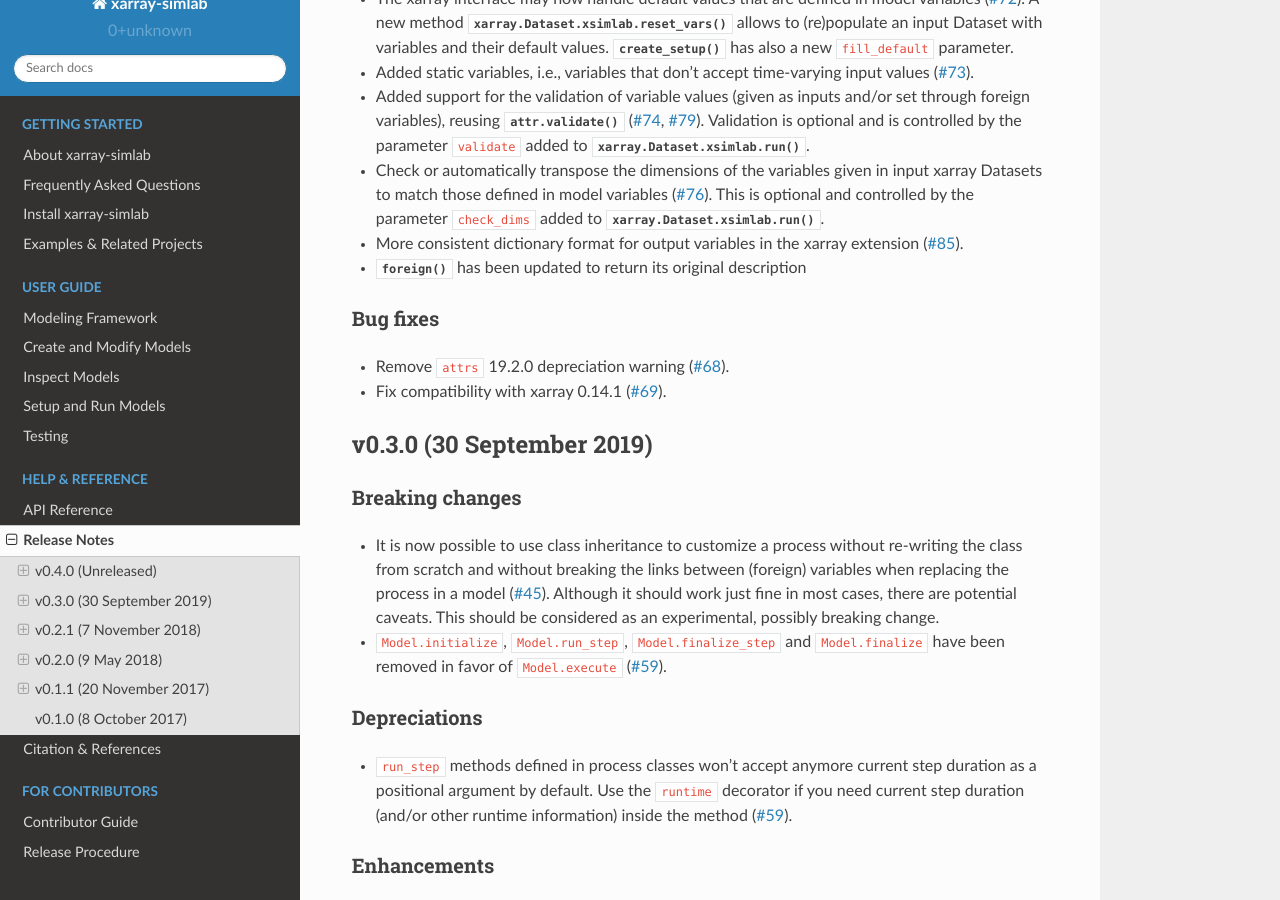
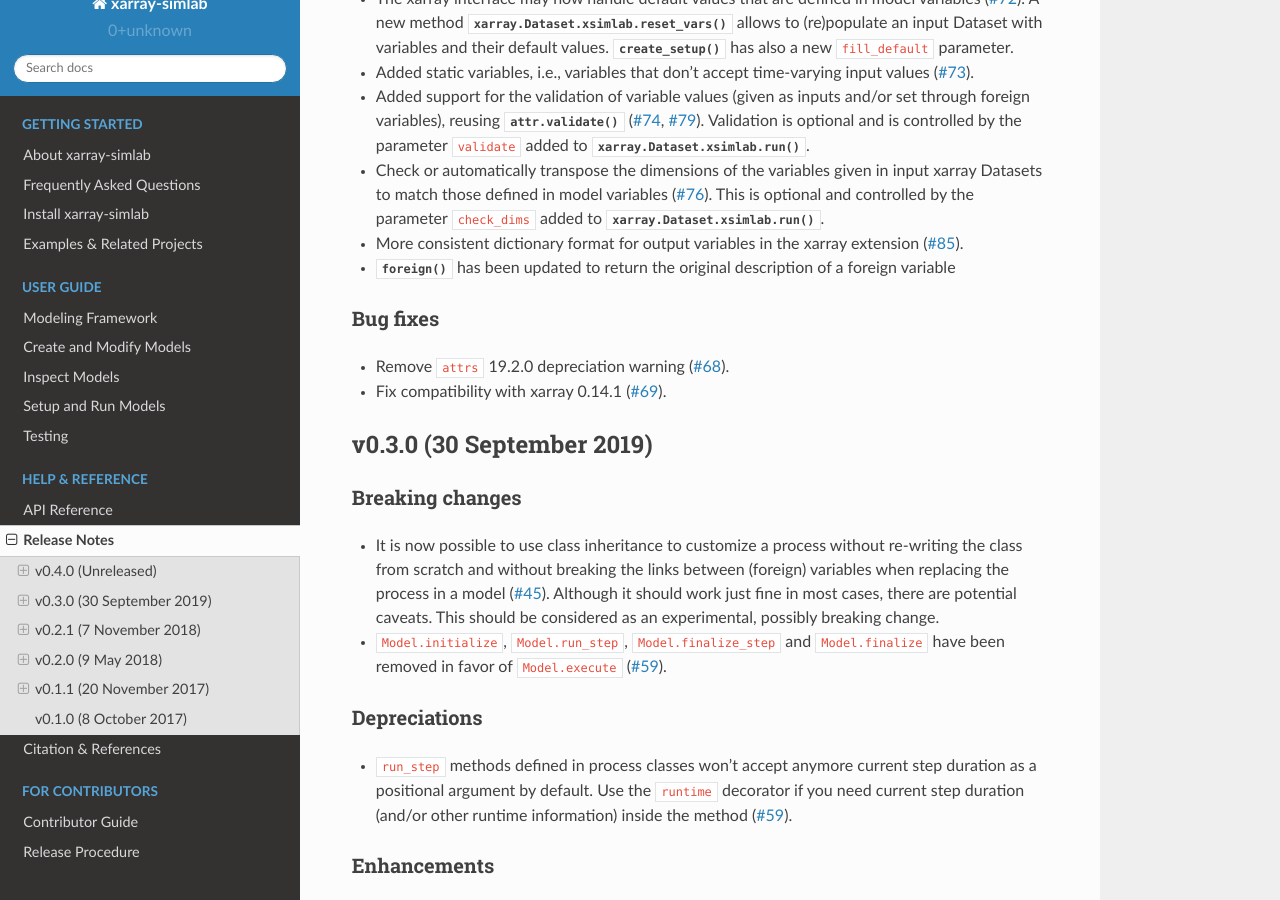
Before and after one commit to xarray-contrib/xarray-simlab, a Sphinx documentation site: the page built from doc/whats_new.rst, in a window 1280 px wide and 900 px high, scrolled down 673 px. Built offline with Sphinx 7.4.7 and the Read the Docs theme 2.0.0, drawn with Linux system fonts in a browser that asks for light colours; the version number could not be read and is left out.

```diff
--- a/doc/whats_new.rst
+++ b/doc/whats_new.rst
@@ -47,7 +47,8 @@ Enhancements
   to :func:`xarray.Dataset.xsimlab.run`.
 - More consistent dictionary format for output variables in the xarray
   extension (:issue:`85`).
-- :func:`~xsimlab.foreign` has been updated to return its original description
+- :func:`~xsimlab.foreign` has been updated to return the original description
+  of a foreign variable
 
 Bug fixes
 ~~~~~~~~~
```
Also changed, not shown: 1 other file.
